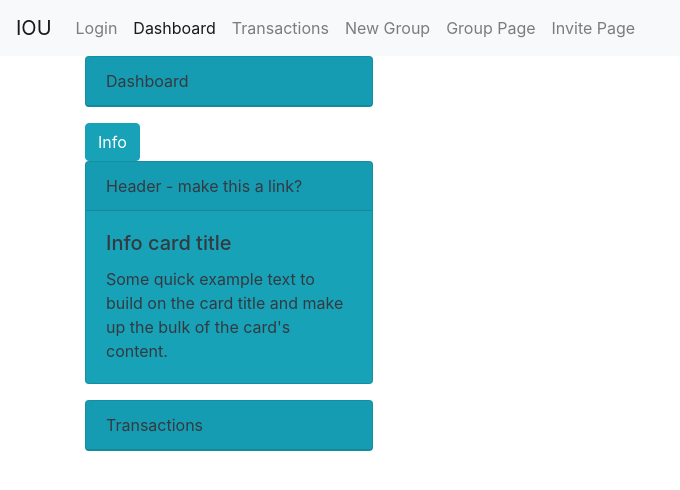
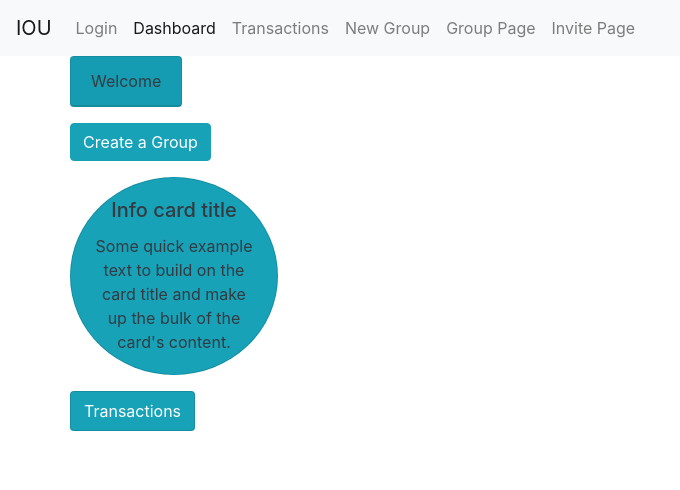
Before and after one commit to AubreyBennett/IOU, a React (Create React App) app in the folder client/: page /dashboard in a window 1280 px wide. Shown: the top 490 px of the page, without its empty margins (0-680 px from the left). Built offline with nearby package versions, Linux system fonts and the light colour scheme.

Commit message:
buttons are working now

```diff
--- a/client/src/pages/dashboard.js
+++ b/client/src/pages/dashboard.js
@@ -1,31 +1,48 @@
 import React from 'react';
 
-function Dashboard() {
+function Dashboard(props) {
   return (
-    <div className="container">
-      <div className="card text-dark bg-info mb-3" style={{maxWidth: '18rem'}}>
-        <div className="card-header">Dashboard</div>
+    <div className="container" >
+      <div className="row">
+        <div className="col-lg-12" style={{ width: '100%' }}>
+          <div className="row" style={{ alignItems: 'center' }}>
+            <div className="card text-dark bg-info mb-3" style={{ maxWidth: '18rem' }}>
+              <div className="card-header">Welcome {props.name}</div>
+            </div>
             {/* <div className="card-body">
           <h5 className="card-title">Info card title</h5>
           <p className="card-text">Some quick example text to build on the card title and make up the bulk of the card's content.</p>
         </div> */}
           </div>
-      <button type="button" className="btn btn-info">Info</button>
-      <div className="card text-dark bg-info mb-3" style={{maxWidth: '18rem'}}>
-        <div className="card-header">Header - make this a link?</div>
+          <div className="row" style={{ alignItems: 'center' }}>
+            <button type="button" className="btn btn-info" onClick={(e) => {
+              e.preventDefault();
+              window.location.href = './newgroup';
+            }} >Create a Group</button>
+          </div>
+          <div className="row " style={{ textAlign: 'center' }} >
+            <div className="card text-dark bg-info mb-3 rounded-circle mt-3" style={{ maxWidth: '13rem' }}>
               <div className="card-body">
-          <h5 className="card-title">Info card title</h5>
-          <p className="card-text">Some quick example text to build on the card title and make up the bulk of the card's content.</p>
+                <h5 className="card-title" style={{ textAlign: 'center' }} >Info card title</h5>
+                <p className="card-text" style={{ textAlign: 'center' }}>Some quick example text to build on the card title and make up the bulk of the card's content.</p>
               </div>
             </div>
-      <div className="card text-dark bg-info mb-3" style={{maxWidth: '18rem'}}>
-        <div className="card-header">Transactions</div>
+          </div>
+          <div className="row" style={{ alignItems: 'center' }}>
+            <div className="card text-dark bg-info mb-3" style={{ maxWidth: '18rem' }}>
+              <button type="button" className="btn btn-info" onClick={(e) => {
+                e.preventDefault();
+                window.location.href = './transaction';
+              }}>Transactions</button>
+            </div>
             {/* <div className="card-body">
           <h5 className="card-title">Info card title</h5>
           <p className="card-text">Some quick example text to build on the card title and make up the bulk of the card's content.</p>
         </div> */}
           </div>
         </div>
+      </div>
+    </div>
   );
 }
 
```
Lines whose indentation alone changed are shown as unchanged.
